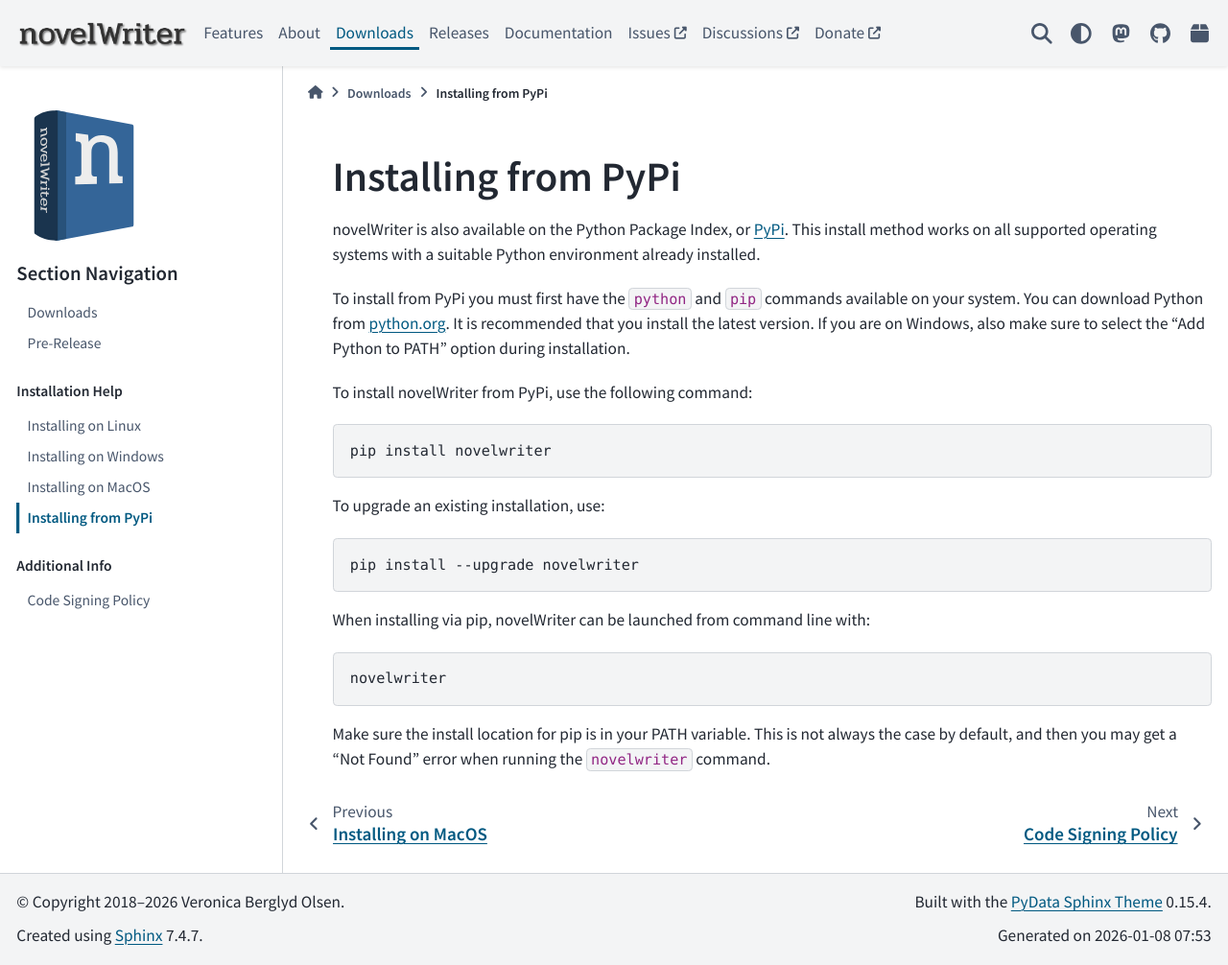
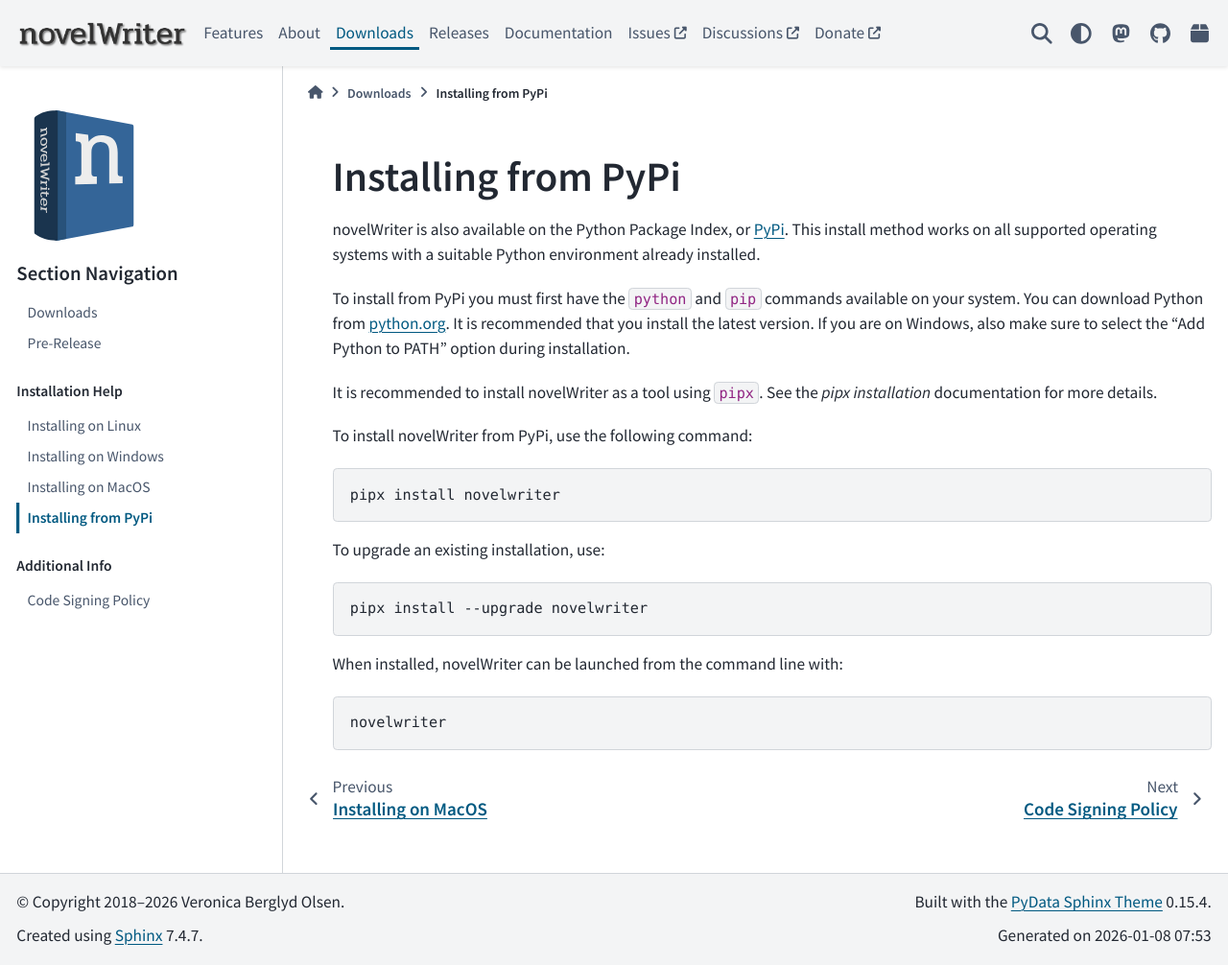
Before and after one commit to vkbo/novelWriter.io, a Sphinx documentation site: the page built from source/download/install_pypi.rst, in a window 1280 px wide and 1006 px high. Shown: the whole window at 96% size. Built offline with Sphinx 7.4.7 and the PyData theme 0.15.4, drawn with Linux system fonts in a browser that asks for light colours.

Commit message:
Recommend pipx for installing novelWriter

```diff
--- a/source/download/install_pypi.rst
+++ b/source/download/install_pypi.rst
@@ -6,6 +6,7 @@
 
 .. _PyPi: https://pypi.org/project/novelWriter/
 .. _python.org: https://www.python.org/downloads/
+.. _pipx installation: https://pipx.pypa.io/latest/installation/
 
 novelWriter is also available on the Python Package Index, or PyPi_. This install method works on
 all supported operating systems with a suitable Python environment already installed.
@@ -15,23 +16,23 @@
 version. If you are on Windows, also make sure to select the "Add Python to PATH" option during
 installation.
 
+It is recommended to install novelWriter as a tool using ``pipx``. See the `pipx installation`
+documentation for more details.
+
 To install novelWriter from PyPi, use the following command:
 
 .. code-block:: bash
 
-   pip install novelwriter
+   pipx install novelwriter
 
 To upgrade an existing installation, use:
 
 .. code-block:: bash
 
-   pip install --upgrade novelwriter
+   pipx install --upgrade novelwriter
 
-When installing via pip, novelWriter can be launched from command line with:
+When installed, novelWriter can be launched from the command line with:
 
 .. code-block:: bash
 
    novelwriter
-
-Make sure the install location for pip is in your PATH variable. This is not always the case by
-default, and then you may get a "Not Found" error when running the ``novelwriter`` command.
```
